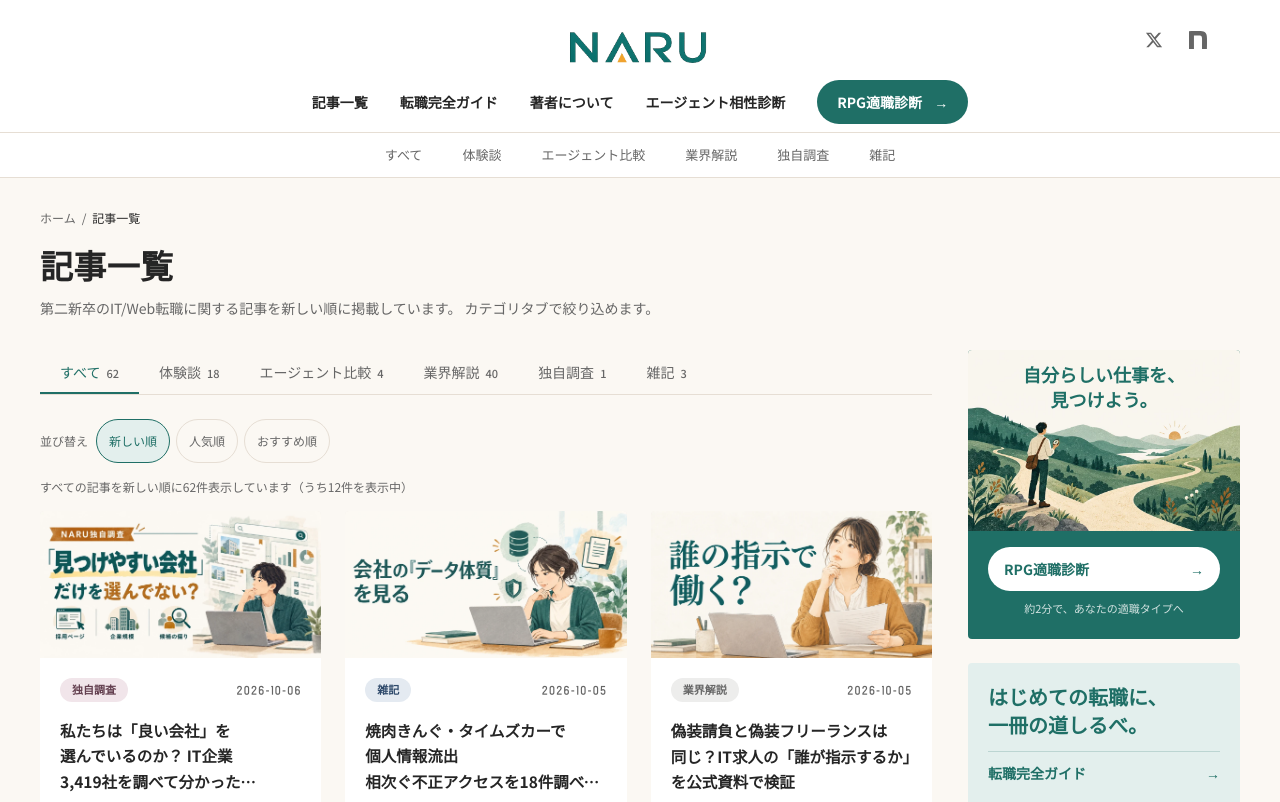
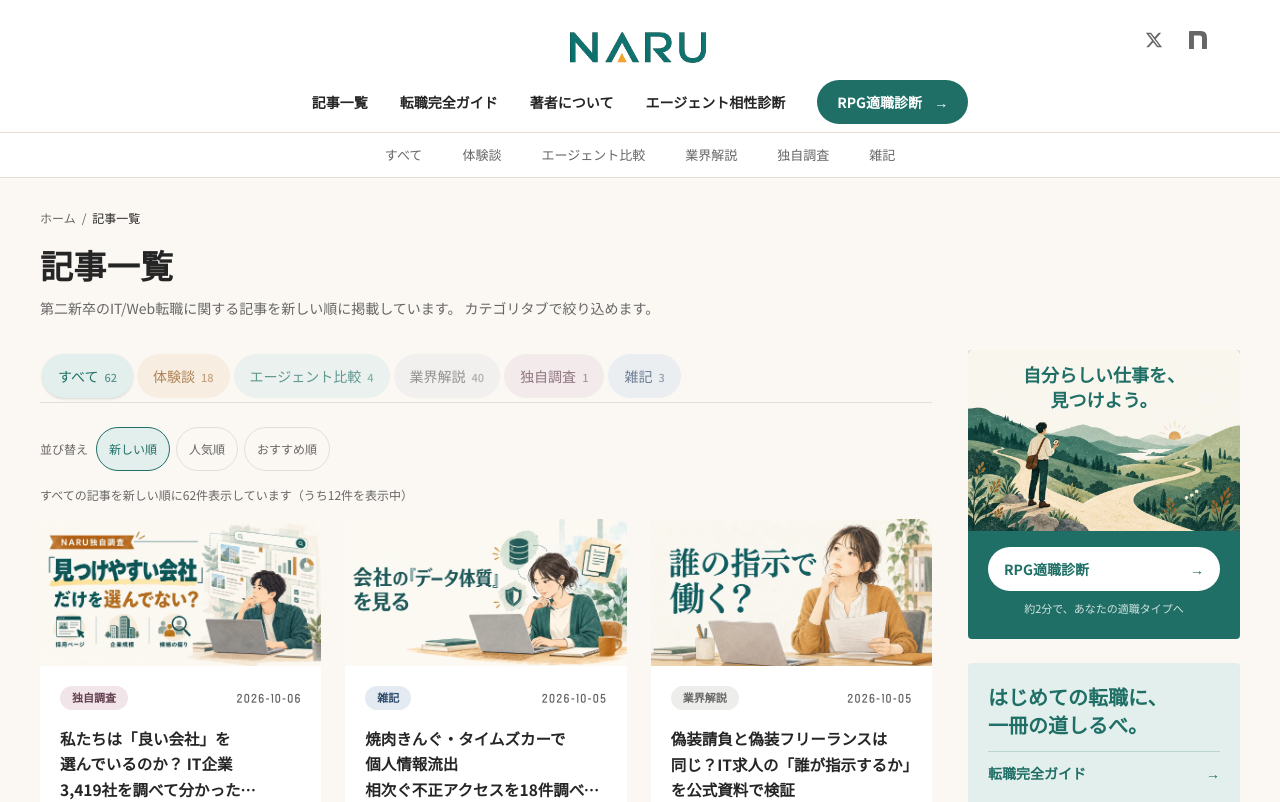
Before and after one commit to nasagame8-del/naru-career, a Next.js app: page /articles in a window 1280 px wide. Shown: the top 802 px of the page. Built offline with nearby package versions, Linux system fonts and the light colour scheme; no server answers.

Commit message:
ui: color-code article category filters

```diff
--- a/src/components/ArticleBrowser.tsx
+++ b/src/components/ArticleBrowser.tsx
@@ -2,7 +2,7 @@
 
 import { useMemo, useState } from "react";
 import Link from "next/link";
-import { CATEGORIES, getCategorySlug } from "@/lib/categories";
+import { CATEGORIES, getCategorySlug, getCategoryTheme } from "@/lib/categories";
 import type { ArticleMeta } from "@/lib/articles";
 import { ArticleList } from "./ArticleList";
 import { MobileCareerCTA } from "./MobileCareerCTA";
@@ -106,20 +106,23 @@ export function ArticleBrowser({
           {tabs.map((tab) => {
             const isActive = tab === filter;
             const label = tab === ALL ? "すべて" : tab;
+            const theme = tab === ALL ? null : getCategoryTheme(tab);
+            const stateClass =
+              tab === ALL
+                ? isActive
+                  ? "bg-primary-soft text-primary font-bold shadow-sm"
+                  : "text-ink-soft hover:text-ink"
+                : `${theme!.tag} ${isActive ? "font-bold shadow-sm opacity-100" : "opacity-70 hover:opacity-100"}`;
             return (
               <button
                 key={tab}
                 type="button"
                 aria-pressed={isActive}
                 onClick={() => selectFilter(tab)}
-                className={`min-h-11 px-5 py-2.5 text-sm font-medium whitespace-nowrap transition-colors relative ${
-                  isActive
-                    ? "text-primary after:absolute after:bottom-0 after:left-0 after:right-0 after:h-[2px] after:bg-primary"
-                    : "text-ink-soft hover:text-ink"
-                }`}
+                className={`min-h-11 px-4 py-2 mx-0.5 my-1 text-sm font-medium whitespace-nowrap transition-all rounded-full ${stateClass}`}
               >
                 {label}
-                <span className="ml-1.5 font-mono text-[11px] text-ink-soft">
+                <span className="ml-1.5 font-mono text-[11px] opacity-70">
                   {counts.get(tab) ?? 0}
                 </span>
               </button>
```
